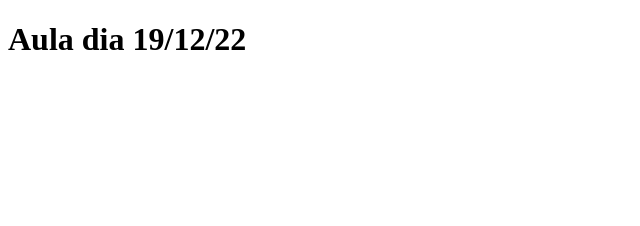
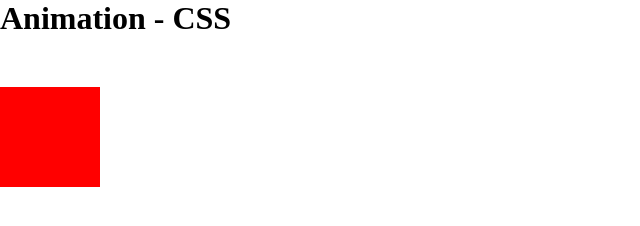
Before and after one commit to hebertphp/DPI_6a_N_2022-2, a plain HTML site: page aula91/index.html in a window 1280 px wide. Shown: the whole page, without its empty margins (0-640 px from the left). Drawn offline with Linux system fonts and the light colour scheme.

Commit message:
19/12/22

```diff
--- a/aula91/index.html
+++ b/aula91/index.html
@@ -4,9 +4,11 @@
     <meta charset="UTF-8">
     <meta http-equiv="X-UA-Compatible" content="IE=edge">
     <meta name="viewport" content="width=device-width, initial-scale=1.0">
-    <title>Document</title>
+    <title>Aula 91 </title>
+    <link rel="stylesheet" href="style_transform.css">
 </head>
 <body>
-    <h1>Aula dia 19/12/22</h1>
+    <h1>Animation - CSS</h1>
+    <div class="move"></div>
 </body>
 </html>
--- /dev/null
+++ b/aula91/style_transform.css
@@ -0,0 +1,14 @@
+*{
+    margin:0;
+    padding:0;
+    box-sizing: border-box;
+}
+.move{
+    width: 100px;
+    height: 100px;
+    background: red;
+
+}
+h1{
+    margin-bottom:50px;
+}
```
